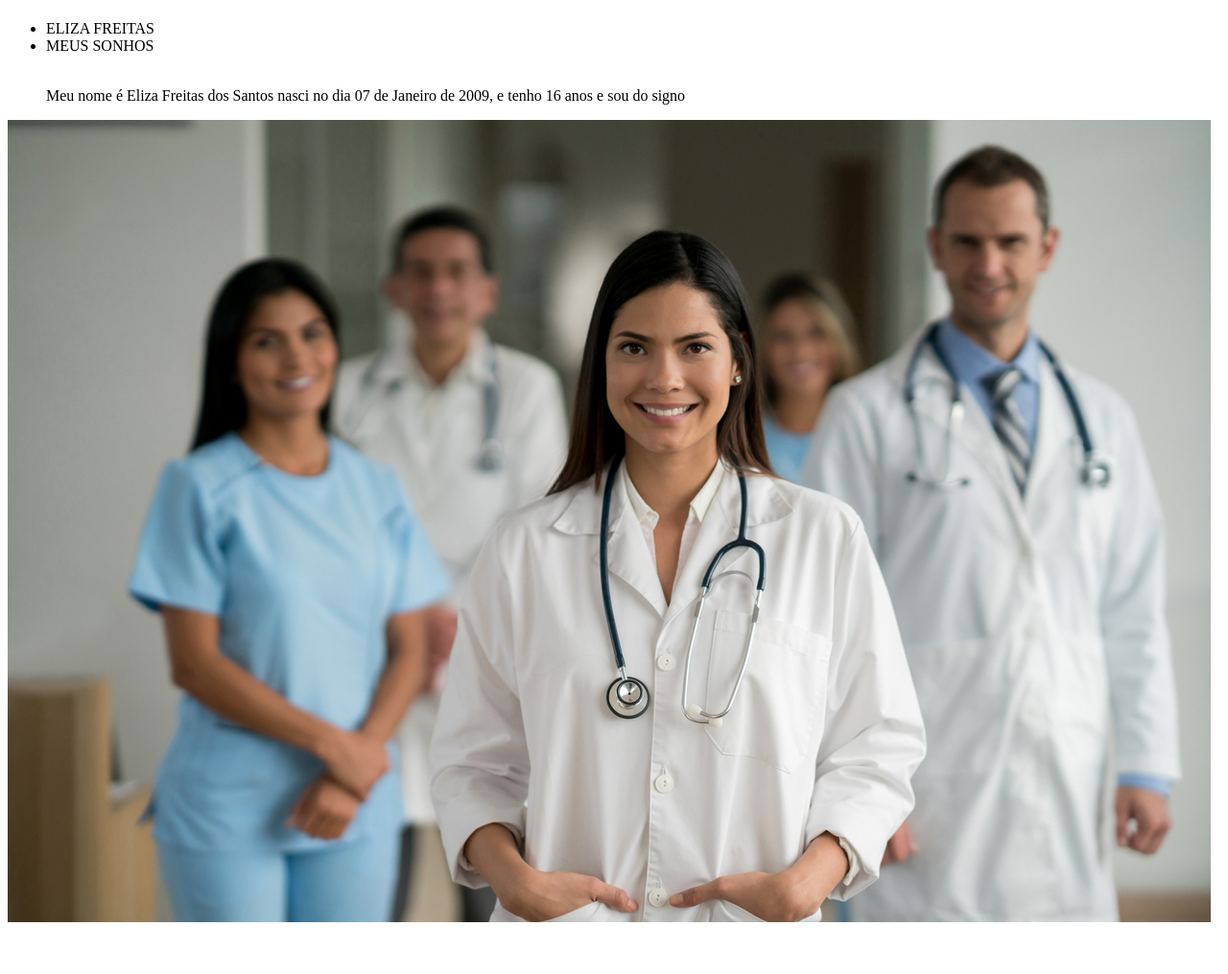
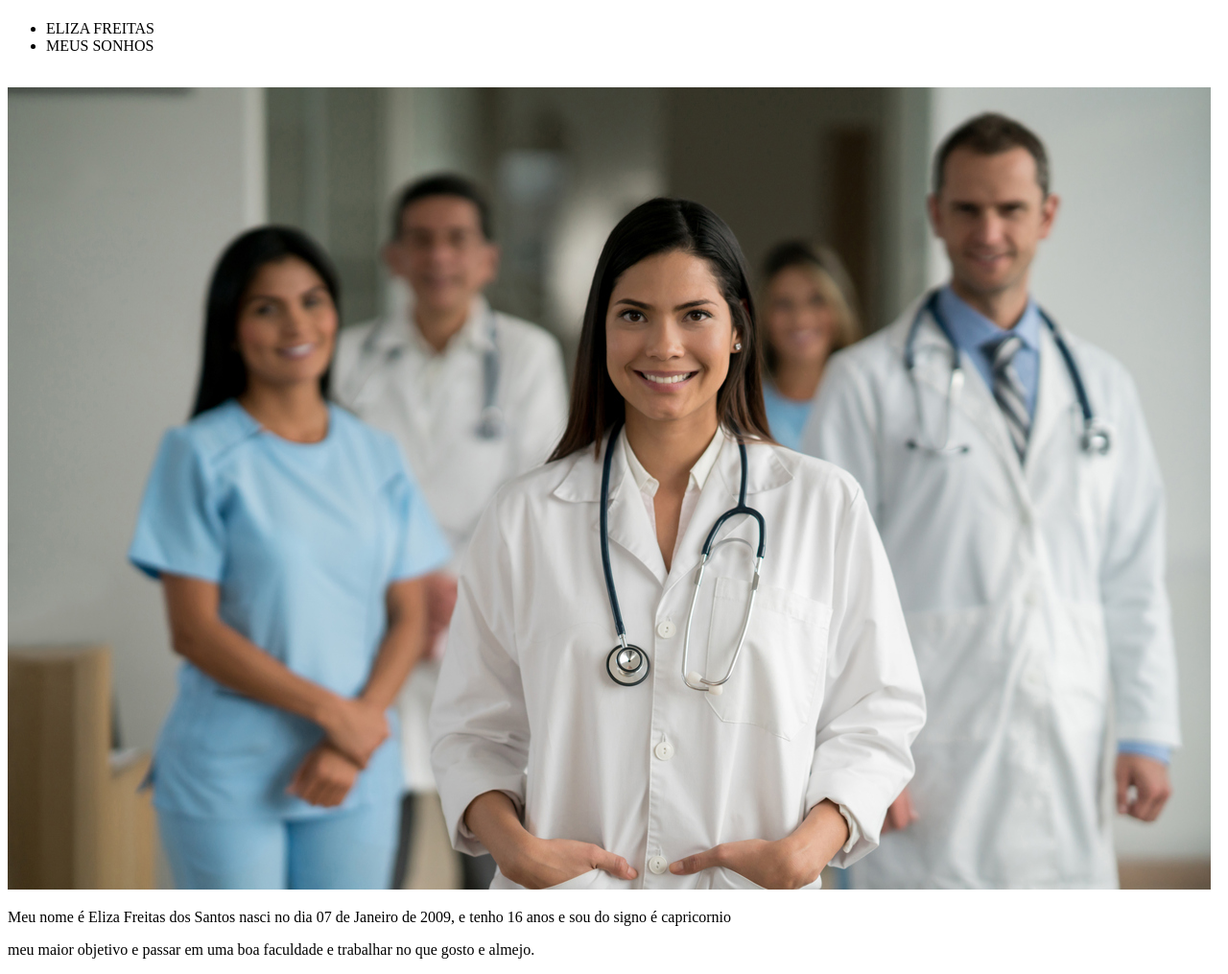
Before and after one commit to SantosEliza/meu-futuro, a plain HTML site: page index.html in a window 1280 px wide. Shown: the whole page at 96% size. Before the commit the page ends 981 px from the top, so only its background shows below. Drawn offline with Linux system fonts and the light colour scheme.

Commit message:
arruamamos

```diff
--- a/index.html
+++ b/index.html
@@ -13,19 +13,25 @@
 
 <ul class="lista-principal">
 
-<li class="item"> ELIZA FREITAS</li>
+    <li class="item"> ELIZA FREITAS</li>
 <li class="item"> MEUS SONHOS</li>
+
 <img src="" alt="">
-<p>Meu nome é Eliza Freitas dos Santos nasci no dia 07 de Janeiro de 2009, e tenho 16 anos e sou do signo </p>
-<p></p>
+
 </ul>
 
 </header>
+
+<section>
 <div>
+
     <img src="Código-de-Ética-Médica.jpg" alt="e uma foto de médicos">
-    <p></p>
+<p>Meu nome é Eliza Freitas dos Santos nasci no dia 07 de Janeiro de 2009, e tenho 16 anos e sou do signo é capricornio  </p>
+
+<p>meu maior objetivo e passar em uma boa faculdade e trabalhar no que gosto e almejo.</p>
 </div>
 
+</section>
 
 </body>
 </html>
```
